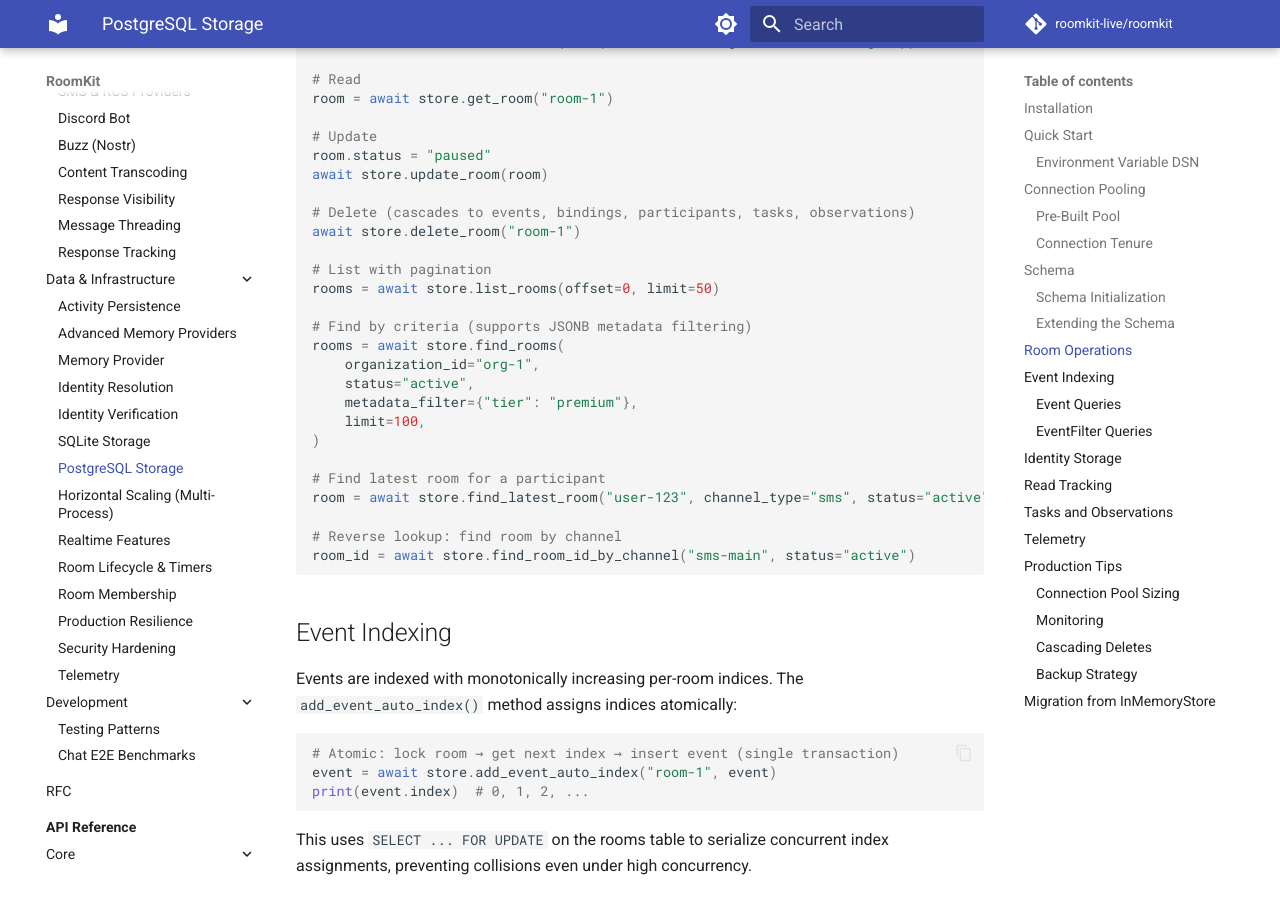
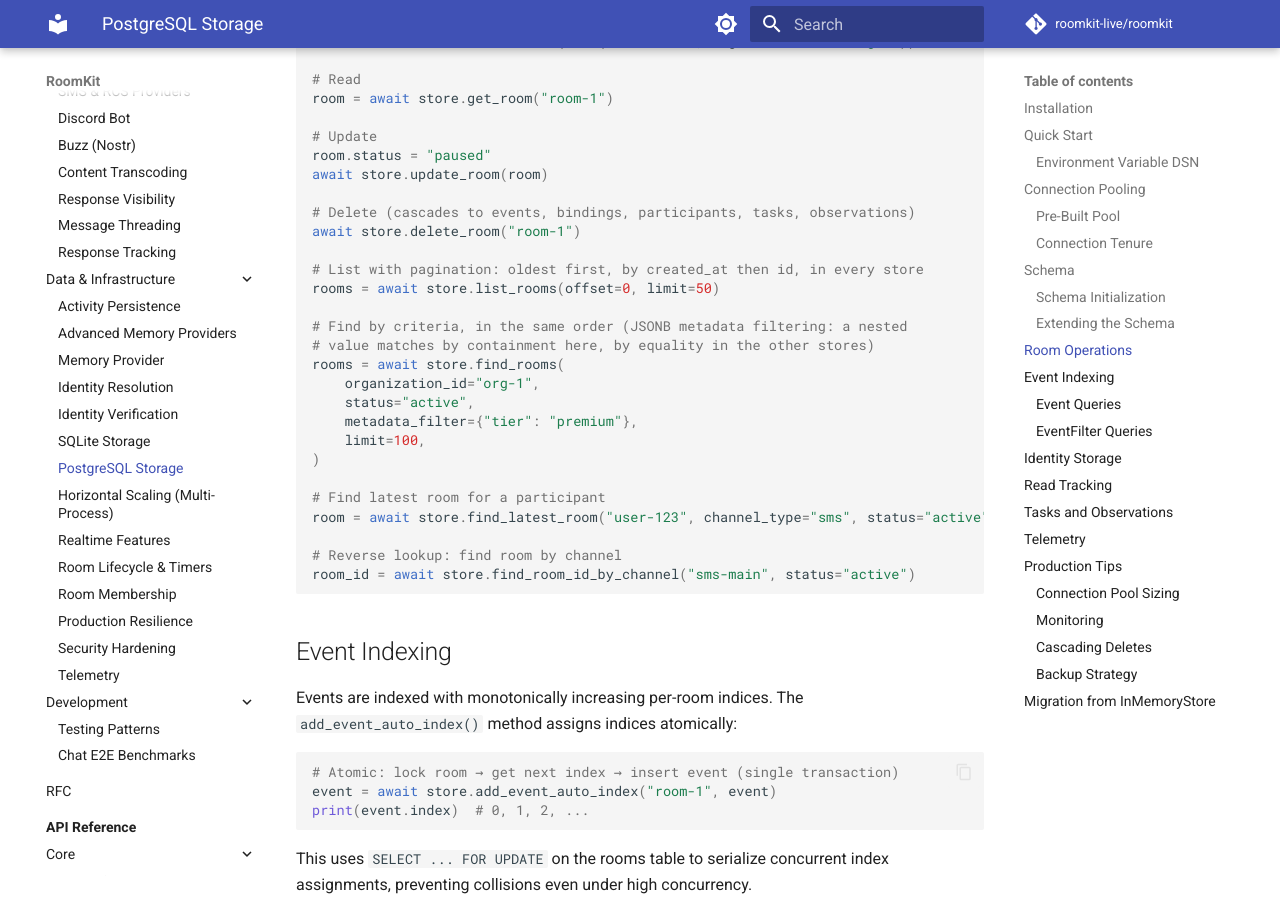
Before and after one commit to roomkit-live/roomkit-docs, an MkDocs documentation site: the page built from docs/guides/postgres-store.md, in a window 1280 px wide and 900 px high, scrolled down 4851 px. Built offline with MkDocs 1.6.1 and Material for MkDocs 9.7.7, drawn with Linux system fonts in a browser that asks for light colours; comment, search, counter and statistics services are not loaded.

Commit message:
docs(store): room pages come oldest first, by created_at then id, in every store (RMK-726)

```diff
--- a/docs/guides/postgres-store.md
+++ b/docs/guides/postgres-store.md
@@ -177,10 +177,11 @@ await store.update_room(room)
 # Delete (cascades to events, bindings, participants, tasks, observations)
 await store.delete_room("room-1")
 
-# List with pagination
+# List with pagination: oldest first, by created_at then id, in every store
 rooms = await store.list_rooms(offset=0, limit=50)
 
-# Find by criteria (supports JSONB metadata filtering)
+# Find by criteria, in the same order (JSONB metadata filtering: a nested
+# value matches by containment here, by equality in the other stores)
 rooms = await store.find_rooms(
     organization_id="org-1",
     status="active",
```
